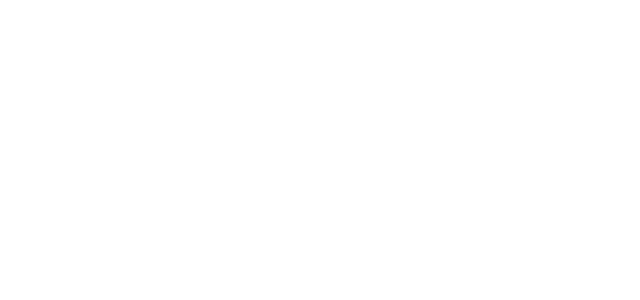
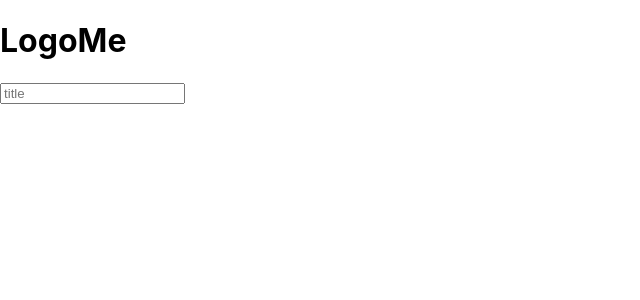
Before and after one commit to csaye/logo-me, a Next.js app: page / in a window 1280 px wide. Shown: the top 300 px of the page, without its empty margins (0-640 px from the left). Built offline with nearby package versions, Linux system fonts and the light colour scheme.

Commit message:
Create title display.

```diff
--- a/pages/index.js
+++ b/pages/index.js
@@ -1,8 +1,19 @@
+import { useState } from 'react';
+
 import styles from '../styles/Index.module.css';
 
 export default function Index() {
+  const [title, setTitle] = useState('');
+
   return (
     <div>
+      <h1>LogoMe</h1>
+      <input
+        placeholder="title"
+        value={title}
+        onChange={e => setTitle(e.target.value)}
+      />
+      <p>{title}</p>
     </div>
   );
 }
```
